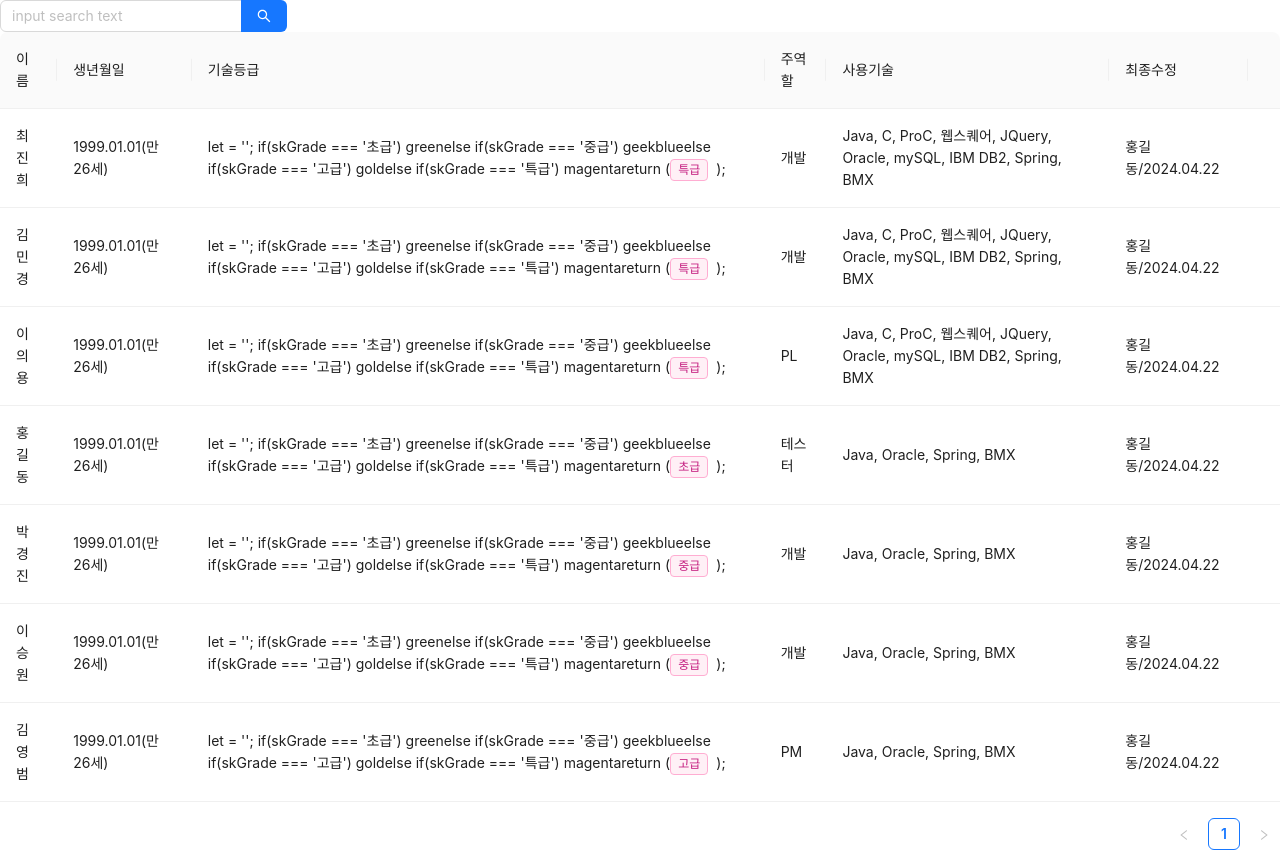
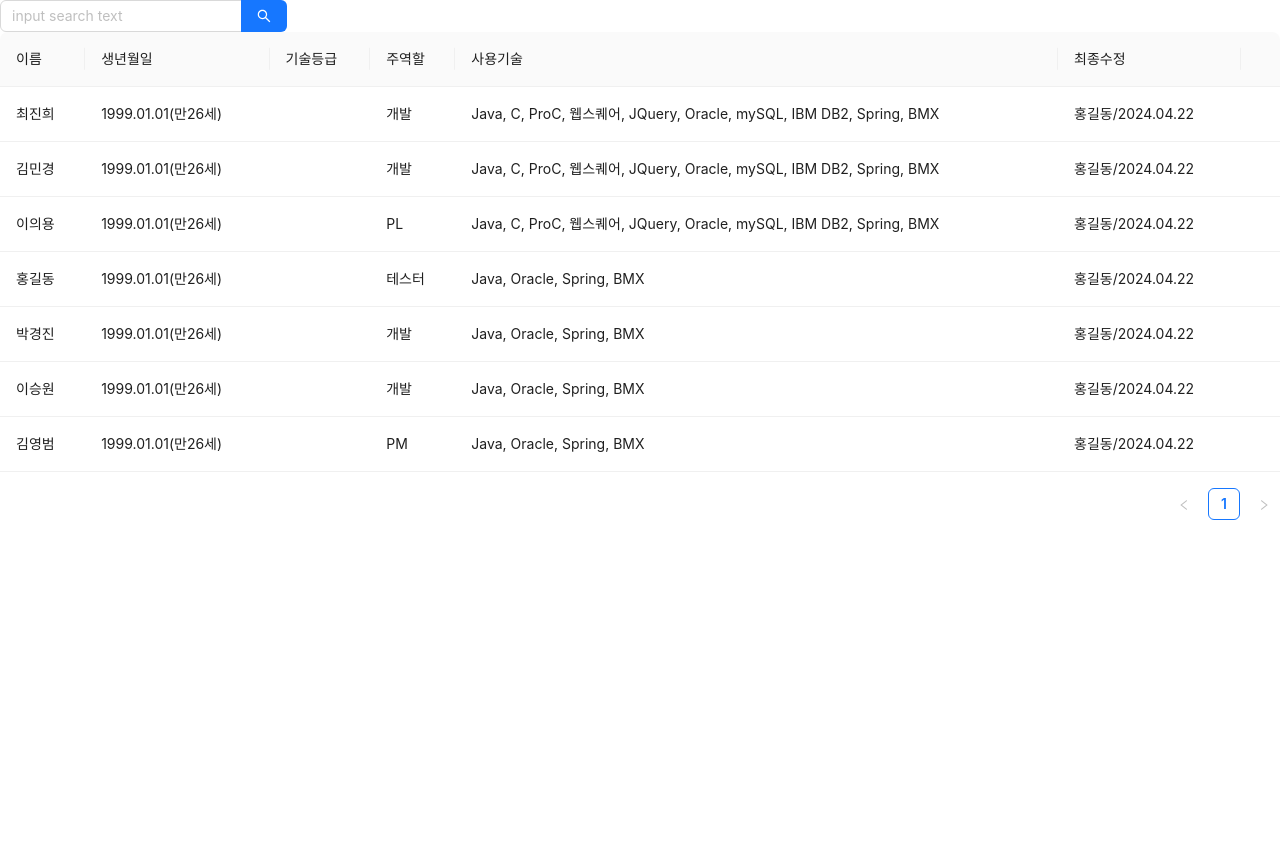
Before and after one commit to hahbr88/vite_for_react_and_tailwind, a React (Vite) app: page / in a window 1280 px wide. After the commit the page ends 800 px from the top, so only its background shows below. Built offline with nearby package versions, Linux system fonts and the light colour scheme.

Commit message:
UPD : Table_tag부분 함수 안에 넣음

```diff
--- a/src/components/Table.tsx
+++ b/src/components/Table.tsx
@@ -28,26 +28,28 @@ const columns: TableProps<DataType>['columns'] = [
     title: '기술등급',
     key: 'skGrade',
     dataIndex: 'skGrade',
-    render: ({color}, { skGrade }) => (
+    render: (_, { skGrade }) => (
       <>
-        let {color} = '';
+        {()=>{
+          let color = '';
           if(skGrade === '초급') {
-          color = 'green'
+            color = 'green';
           }
           else if(skGrade === '중급') {
-          color = 'geekblue'
+            color = 'geekblue';
           }
           else if(skGrade === '고급') {
-          color = 'gold'
+            color = 'gold';
           }
           else if(skGrade === '특급') {
-          color = 'magenta'
+            color = 'magenta';
           }
           return (
             <Tag color={color} key={skGrade}>
               {skGrade}
             </Tag>
           );
+        }}
       </>
     ),
   },
```
Lines whose indentation alone changed are shown as unchanged.
